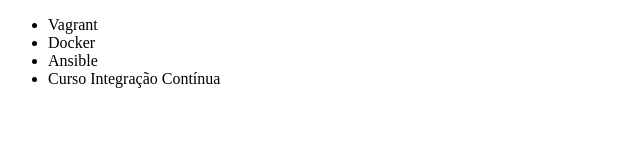
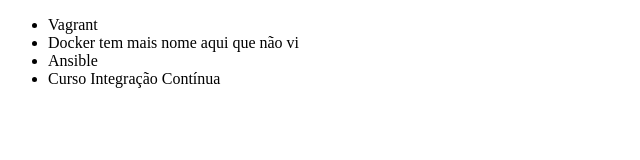
Before and after one commit to suelen-prs/teste-alura, a plain HTML site: page index.html in a window 1280 px wide. Shown: the whole page, without its empty margins (0-640 px from the left). Drawn offline with Linux system fonts and the light colour scheme.

Commit message:
Completando nome curso de docker

```diff
--- a/index.html
+++ b/index.html
@@ -7,7 +7,7 @@
 <body>
     <ul>
         <li>Vagrant</li>
-        <li>Docker</li>
+        <li>Docker tem mais nome aqui que não vi</li>
         <li>Ansible</li>
         <li>Curso Integração Contínua</li>
     </ul>
```
